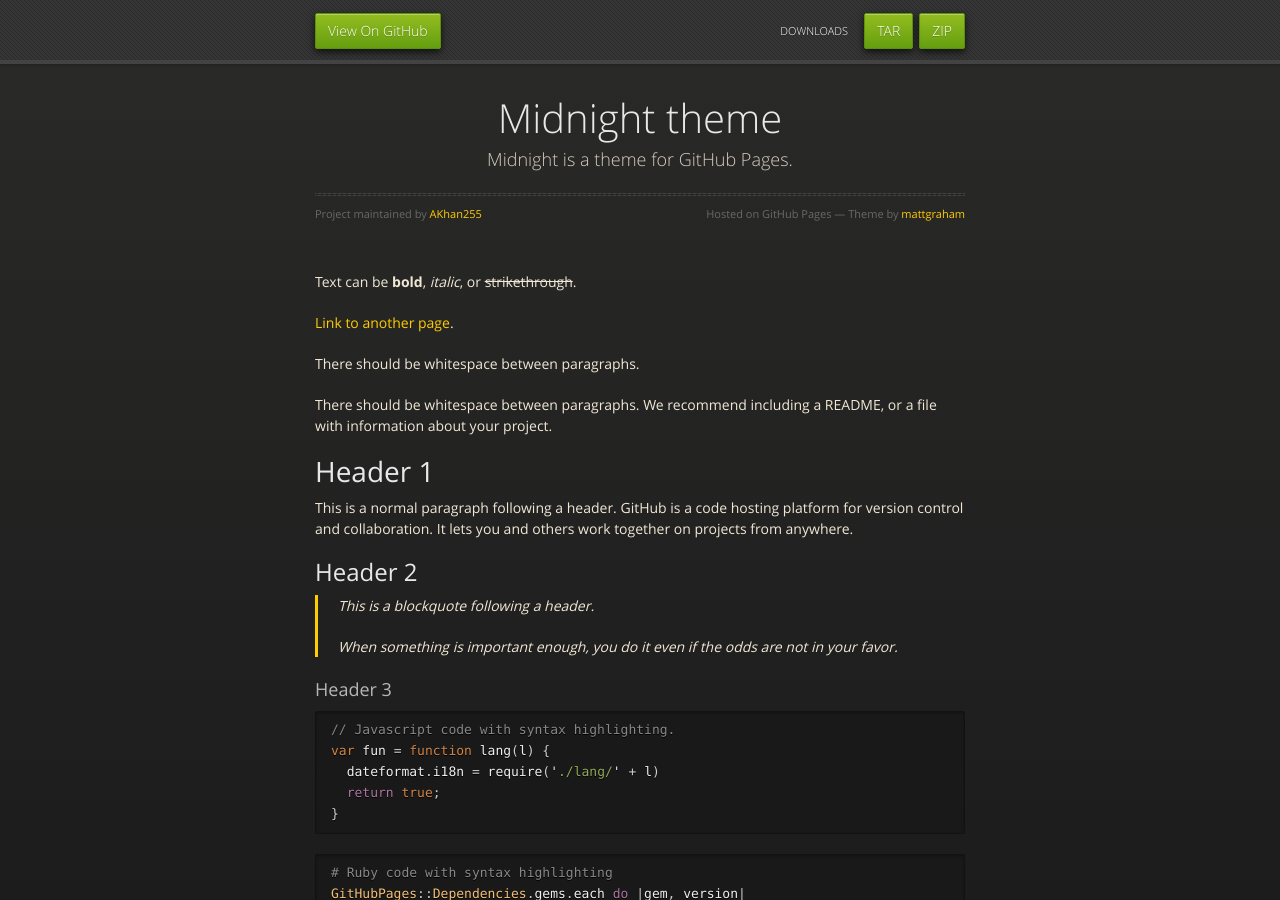
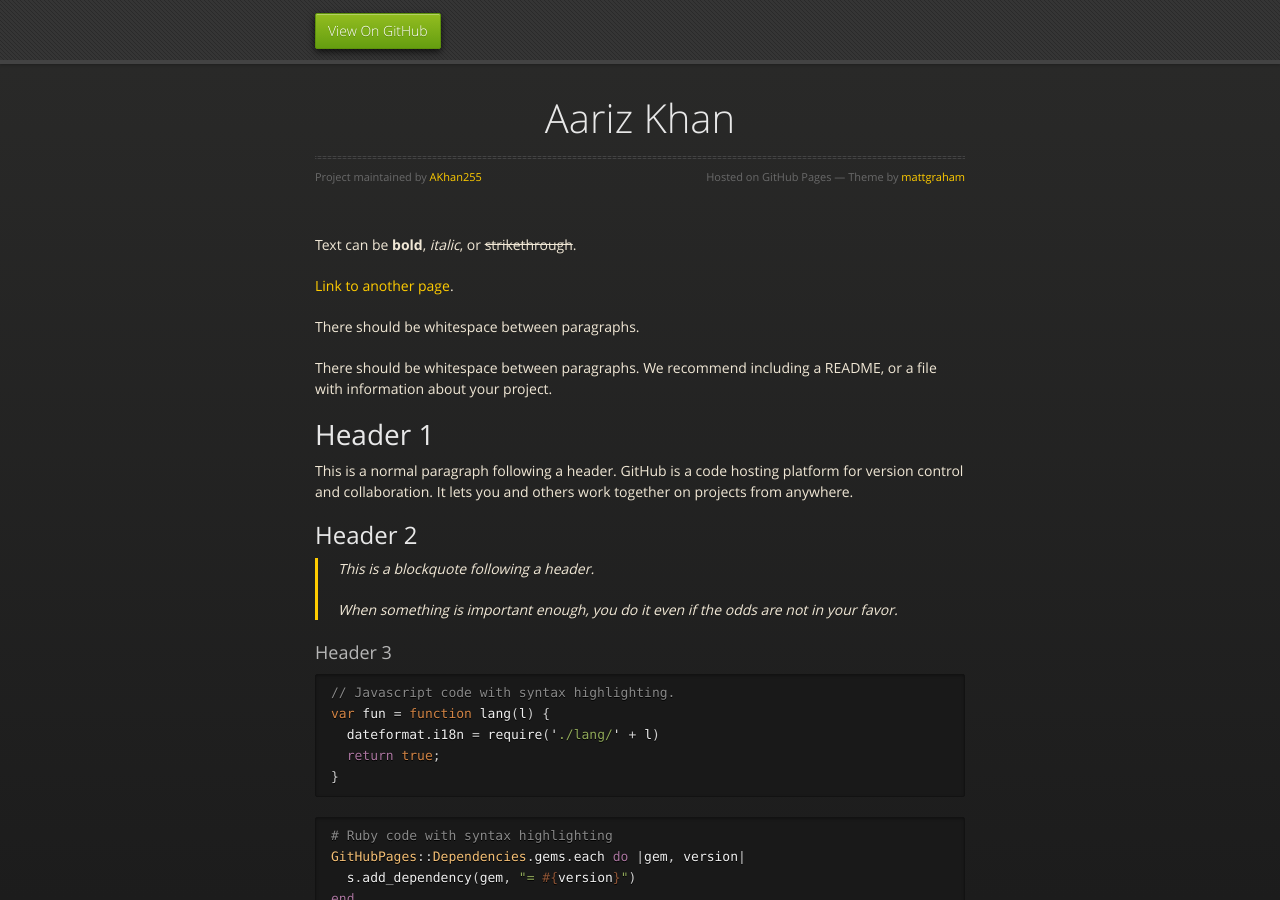
Before and after one commit to AKhan255/AKhan255.github.io, a Jekyll site: the page built from index.md, in a window 1280 px wide and 900 px high. Built offline with Jekyll 4.4.1, drawn with Linux system fonts in a browser that asks for light colours; the repository's description, which GitHub fills in, is left out.

Commit message:
Update _config.yml

```diff
--- a/_config.yml
+++ b/_config.yml
@@ -1,5 +1,5 @@
-title: Midnight theme
-description: Midnight is a theme for GitHub Pages.
-show_downloads: true
+title: Aariz Khan
+description:
+show_downloads: false
 google_analytics:
 theme: jekyll-theme-midnight
```
